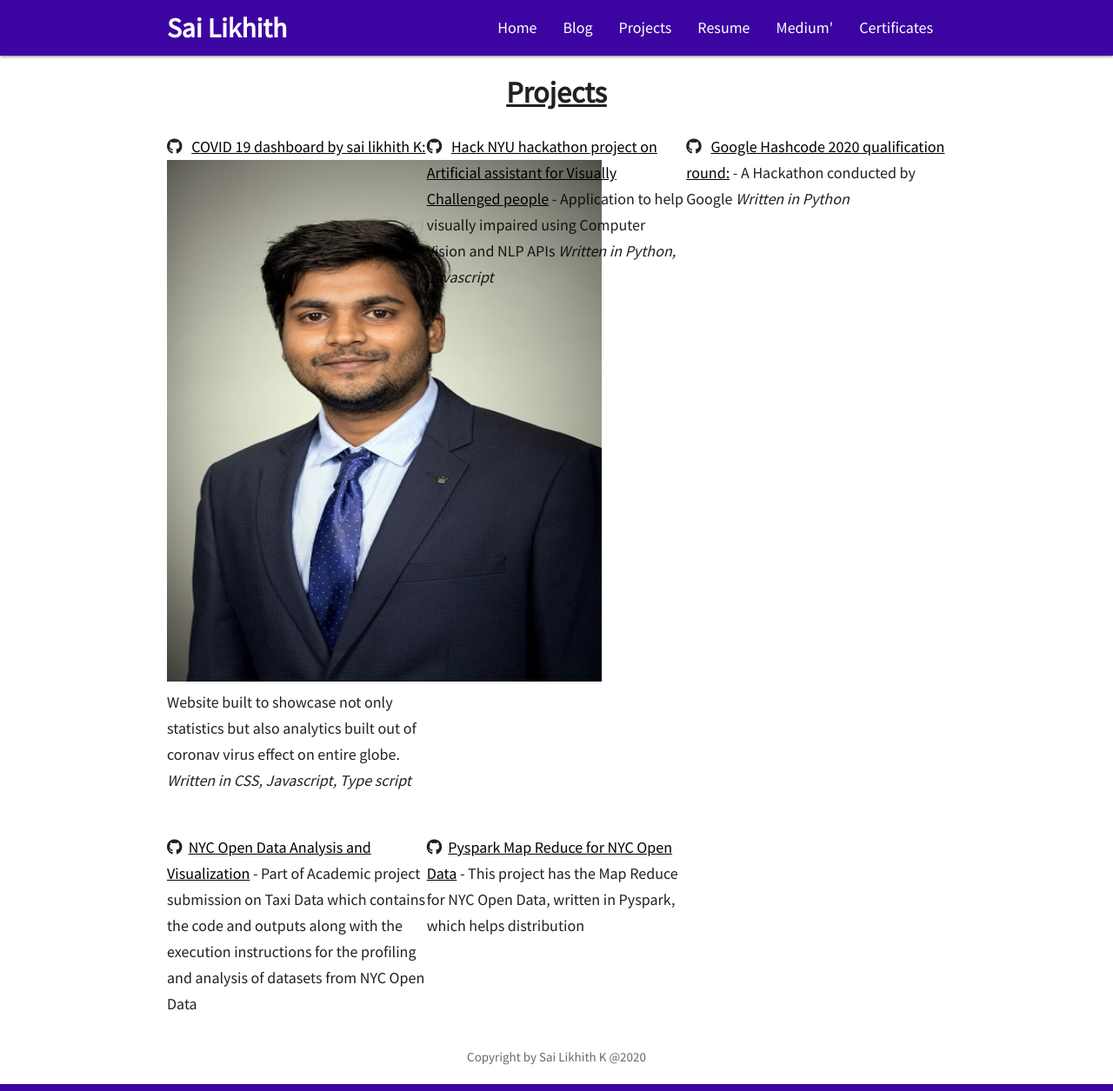
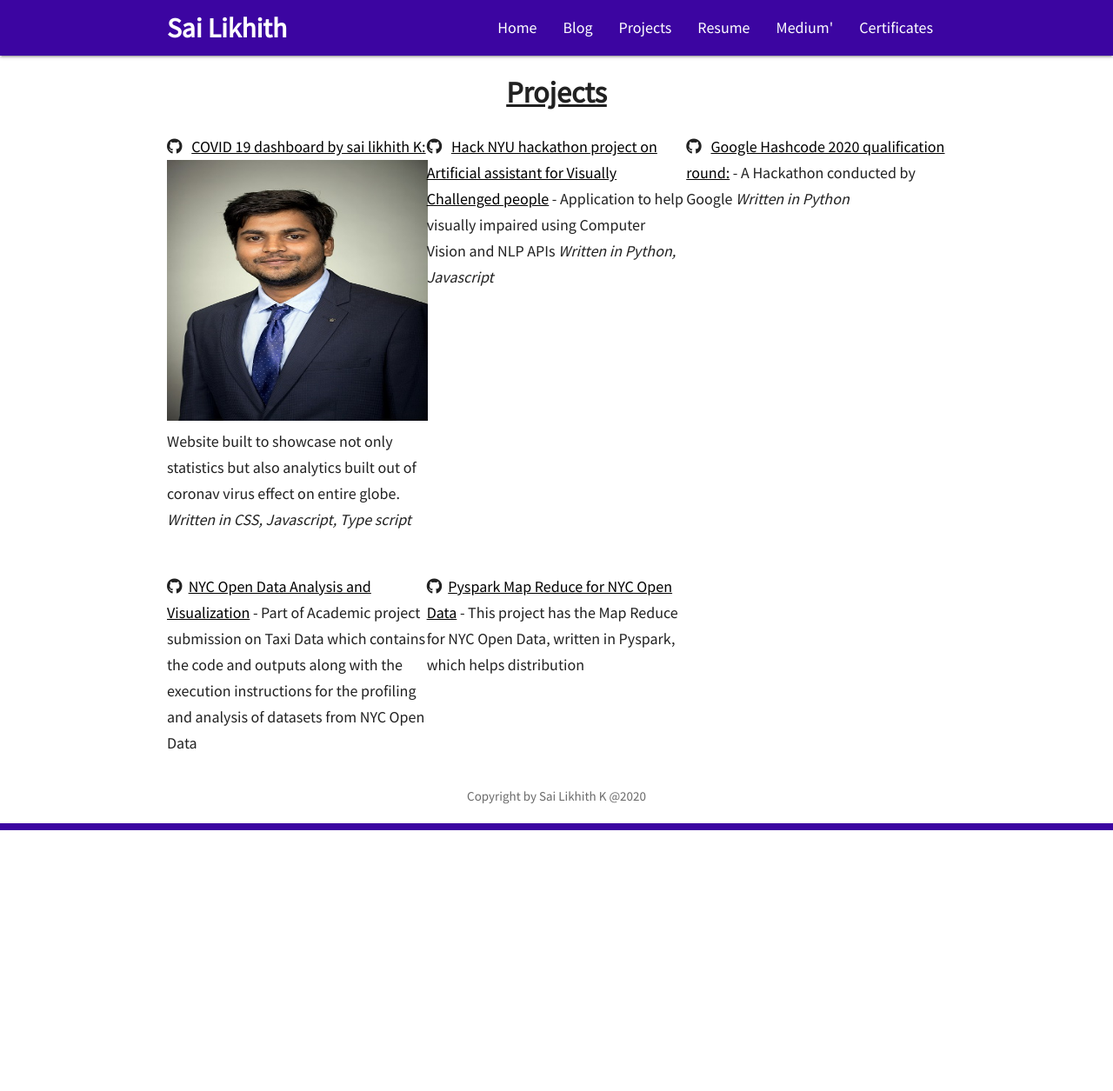
Before and after one commit to SaiLikhith7/Mywebsite, a Jekyll site: the page built from projects.html, in a window 1280 px wide. Shown: the whole page at 87% size. Built offline with Jekyll 4.4.1, drawn with Linux system fonts in a browser that asks for light colours; nearby versions of some CDN libraries; after the commit the page ends 955 px from its top, so only the background shows below that.

Commit message:
Update projects.html

```diff
--- a/_includes/projects.html
+++ b/_includes/projects.html
@@ -15,7 +15,7 @@
           <strong>
             <a href="https://github.com/SaiLikhith7/covid19-by-sailikhithk"><u>COVID 19 dashboard by sai likhith K:</u></a>
            </strong>
-           <img src="./img/rakshinshu.jpg" alt="Sai Likhith7" style="width:500px;height:600px;">
+           <img src="./img/rakshinshu.jpg" alt="Sai Likhith7" style="width:300px;height:300px;">
           Website built to showcase not only statistics but also analytics built out of coronav virus effect on entire globe. <i>Written in CSS, Javascript, Type script </i>
         </h5>
         </div>
```
